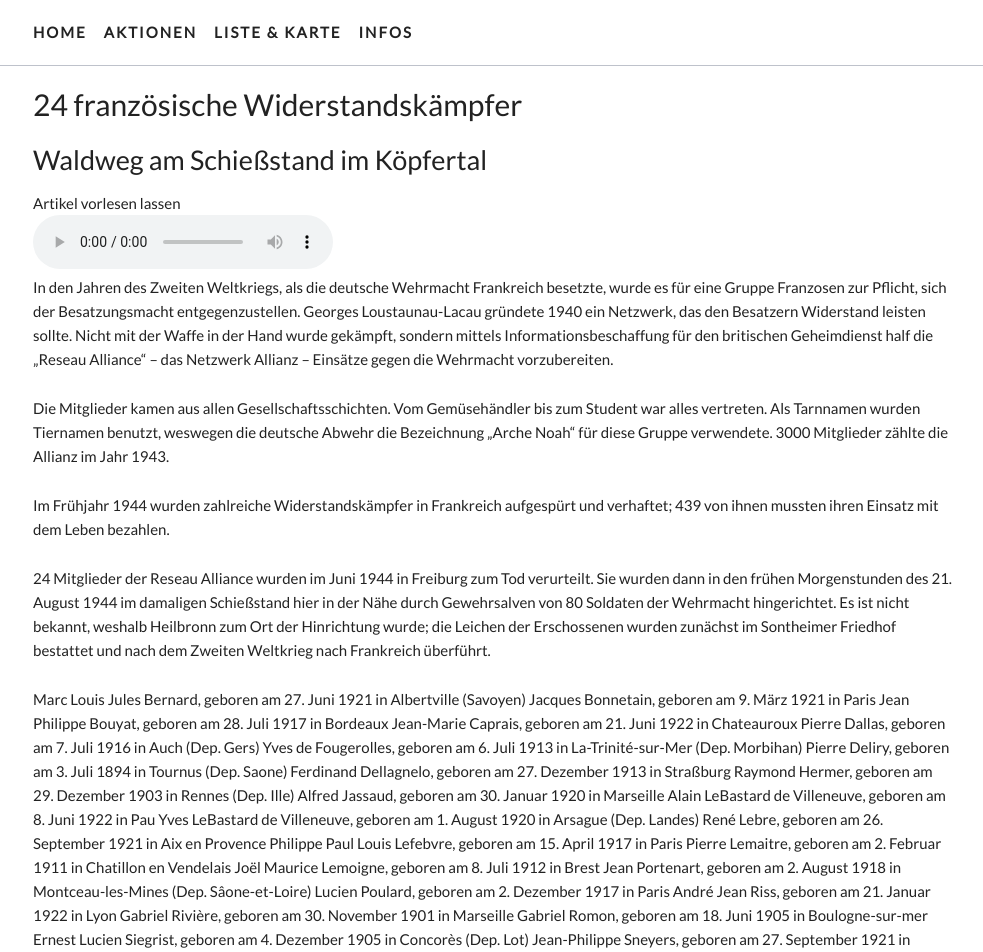
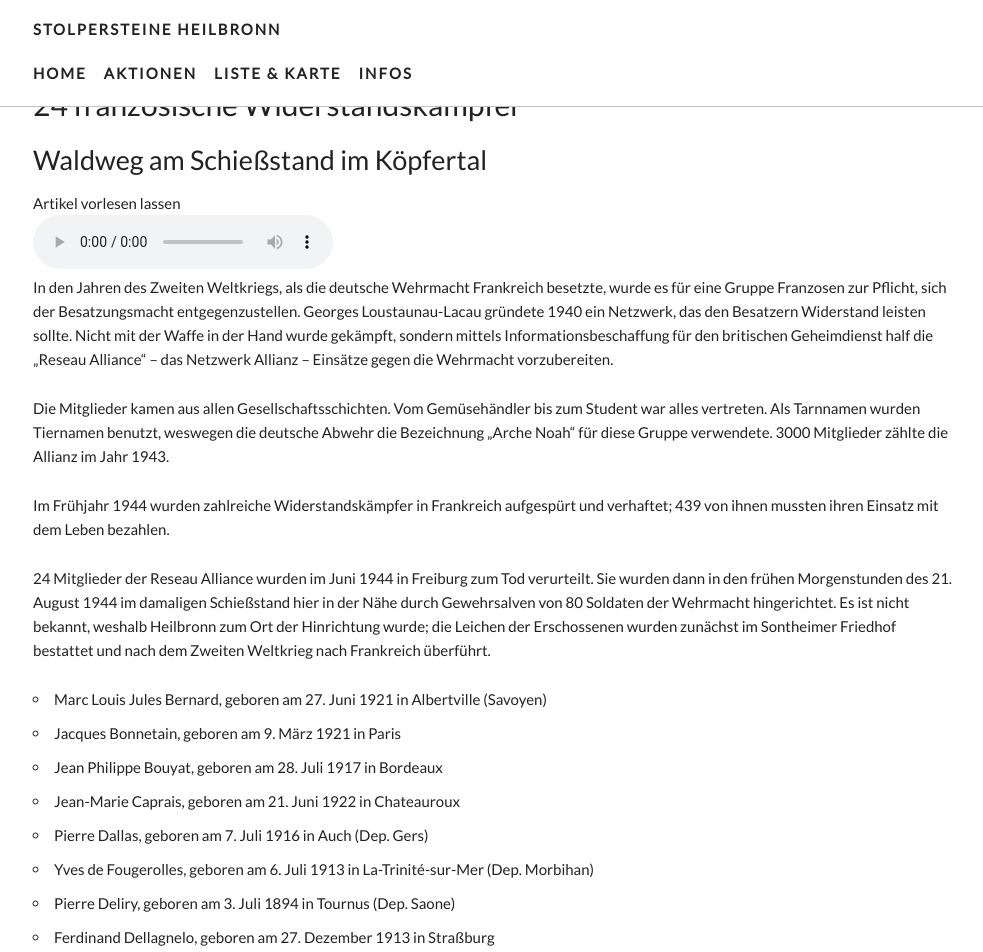
Before and after one commit to opendata-heilbronn/stolpersteine, a Jekyll site: the page built from _list/waldweg-im-koepfertal.md, in a window 1280 px wide and 1400 px high. Shown: the top 952 px of the window, without its empty margins (147-1130 px from the left). Built offline with Jekyll 4.4.1, drawn with Linux system fonts in a browser that asks for light colours; nearby versions of some CDN libraries; some web fonts are replaced; some of the changed text lies outside the part shown.

Commit message:
formatting + logo

```diff
--- a/_includes/header.html
+++ b/_includes/header.html
@@ -1,4 +1,8 @@
 <nav class="navbar">
+  <div class="container navbar-title">
+    <a href="{{ site.url }}{{ site.baseurl }}/">{{ site.title }}</a>
+    </a>
+  </div>
   <div class="container">
     <ul class="navbar-list">
       <li class="navbar-item"><a class="navbar-link" href="{{ site.baseurl }}/index.html">Home</a></li>
--- a/_list/waldweg-im-koepfertal.md
+++ b/_list/waldweg-im-koepfertal.md
@@ -20,27 +20,27 @@ Im Frühjahr 1944 wurden zahlreiche Widerstandskämpfer in Frankreich aufgespür
 24 Mitglieder der Reseau Alliance wurden im Juni 1944 in Freiburg zum Tod verurteilt. Sie wurden dann in den frühen Morgenstunden des 21. August 1944 im damaligen Schießstand hier in der Nähe durch Gewehrsalven von 80 Soldaten der Wehrmacht hingerichtet. Es ist nicht bekannt, weshalb Heilbronn zum Ort der Hinrichtung wurde; die Leichen der Erschossenen wurden zunächst im Sontheimer Friedhof bestattet und nach dem Zweiten Weltkrieg nach Frankreich überführt.
 
 
-Marc Louis Jules Bernard, geboren am 27. Juni 1921 in Albertville (Savoyen)
-Jacques Bonnetain, geboren am 9. März 1921 in Paris
-Jean Philippe Bouyat, geboren am 28. Juli 1917 in Bordeaux
-Jean-Marie Caprais, geboren am 21. Juni 1922 in Chateauroux
-Pierre Dallas, geboren am 7. Juli 1916 in Auch (Dep. Gers)
-Yves de Fougerolles, geboren am 6. Juli 1913 in La-Trinité-sur-Mer (Dep. Morbihan)
-Pierre Deliry, geboren am 3. Juli 1894 in Tournus (Dep. Saone)
-Ferdinand Dellagnelo, geboren am 27. Dezember 1913 in Straßburg
-Raymond Hermer, geboren am 29. Dezember 1903 in Rennes (Dep. Ille)
-Alfred Jassaud, geboren am 30. Januar 1920 in Marseille
-Alain LeBastard de Villeneuve, geboren am 8. Juni 1922 in Pau
-Yves LeBastard de Villeneuve, geboren am 1. August 1920 in Arsague (Dep. Landes)
-René Lebre, geboren am 26. September 1921 in Aix en Provence
-Philippe Paul Louis Lefebvre, geboren am 15. April 1917 in Paris
-Pierre Lemaitre, geboren am 2. Februar 1911 in Chatillon en Vendelais
-Joël Maurice Lemoigne, geboren am 8. Juli 1912 in Brest
-Jean Portenart, geboren am 2. August 1918 in Montceau-les-Mines (Dep. Sâone-et-Loire)
-Lucien Poulard, geboren am 2. Dezember 1917 in Paris
-André Jean Riss, geboren am 21. Januar 1922 in Lyon
-Gabriel Rivière, geboren am 30. November 1901 in Marseille
-Gabriel Romon, geboren am 18. Juni 1905 in Boulogne-sur-mer
-Ernest Lucien Siegrist, geboren am 4. Dezember 1905 in Concorès (Dep. Lot)
-Jean-Philippe Sneyers, geboren am 27. September 1921 in Neuilly-sur-Seine
-Marcel Trumel, geboren am 5. März 1923 in Silly-le-Long (Dep. Oise)
+- Marc Louis Jules Bernard, geboren am 27. Juni 1921 in Albertville (Savoyen)
+- Jacques Bonnetain, geboren am 9. März 1921 in Paris
+- Jean Philippe Bouyat, geboren am 28. Juli 1917 in Bordeaux
+- Jean-Marie Caprais, geboren am 21. Juni 1922 in Chateauroux
+- Pierre Dallas, geboren am 7. Juli 1916 in Auch (Dep. Gers)
+- Yves de Fougerolles, geboren am 6. Juli 1913 in La-Trinité-sur-Mer (Dep. Morbihan)
+- Pierre Deliry, geboren am 3. Juli 1894 in Tournus (Dep. Saone)
+- Ferdinand Dellagnelo, geboren am 27. Dezember 1913 in Straßburg
+- Raymond Hermer, geboren am 29. Dezember 1903 in Rennes (Dep. Ille)
+- Alfred Jassaud, geboren am 30. Januar 1920 in Marseille
+- Alain LeBastard de Villeneuve, geboren am 8. Juni 1922 in Pau
+- Yves LeBastard de Villeneuve, geboren am 1. August 1920 in Arsague (Dep. Landes)
+- René Lebre, geboren am 26. September 1921 in Aix en Provence
+- Philippe Paul Louis Lefebvre, geboren am 15. April 1917 in Paris
+- Pierre Lemaitre, geboren am 2. Februar 1911 in Chatillon en Vendelais
+- Joël Maurice Lemoigne, geboren am 8. Juli 1912 in Brest
+- Jean Portenart, geboren am 2. August 1918 in Montceau-les-Mines (Dep. Sâone-et-Loire)
+- Lucien Poulard, geboren am 2. Dezember 1917 in Paris
+- André Jean Riss, geboren am 21. Januar 1922 in Lyon
+- Gabriel Rivière, geboren am 30. November 1901 in Marseille
+- Gabriel Romon, geboren am 18. Juni 1905 in Boulogne-sur-mer
+- Ernest Lucien Siegrist, geboren am 4. Dezember 1905 in Concorès (Dep. Lot)
+- Jean-Philippe Sneyers, geboren am 27. September 1921 in Neuilly-sur-Seine
+- Marcel Trumel, geboren am 5. März 1923 in Silly-le-Long (Dep. Oise)
--- a/assets/css/skeleton.css
+++ b/assets/css/skeleton.css
@@ -383,9 +383,7 @@ clear:both
 }
 
 .navbar,.navbar-spacer {
-display:block;
 width:100%;
-height:6.5rem;
 background:#fff;
 z-index:9999;
 border-bottom:1px solid #bec2cb;
@@ -422,8 +420,20 @@ color:#222
 margin-right:0
 }
 
-.navbar-link.active {
+.navbar-link.active, .navbar-title a.active{
 color:#33C3F0
+}
+
+.navbar-title{
+padding-top:calc(5.6rem / 2 - 1.07rem);
+}
+.navbar-title a{
+text-transform:uppercase;
+font-size:15px;
+font-weight:600;
+letter-spacing:.2rem;
+text-decoration:none;
+color:#222
 }
 
 footer {
@@ -540,7 +550,7 @@ display:none
 margin-right:.4rem
 }
 
-.navbar-link:nth-child(1),.footer-link {
+.navbar-link:nth-child(1),.footer-link, .navbar-title a {
 margin-left:.58rem
 }
 
```
Also changed, not shown: _list/boeckingen-teichstr-8.md (+1 -1 lines).
